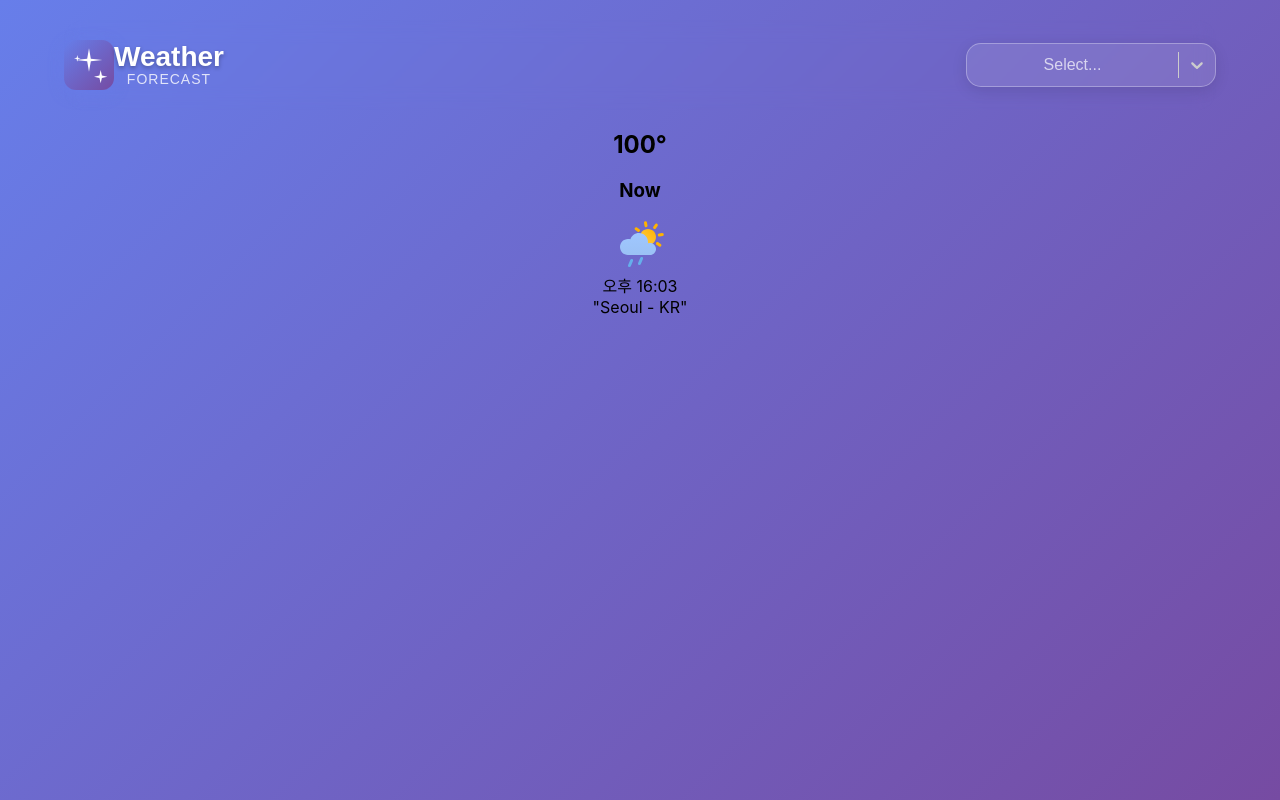
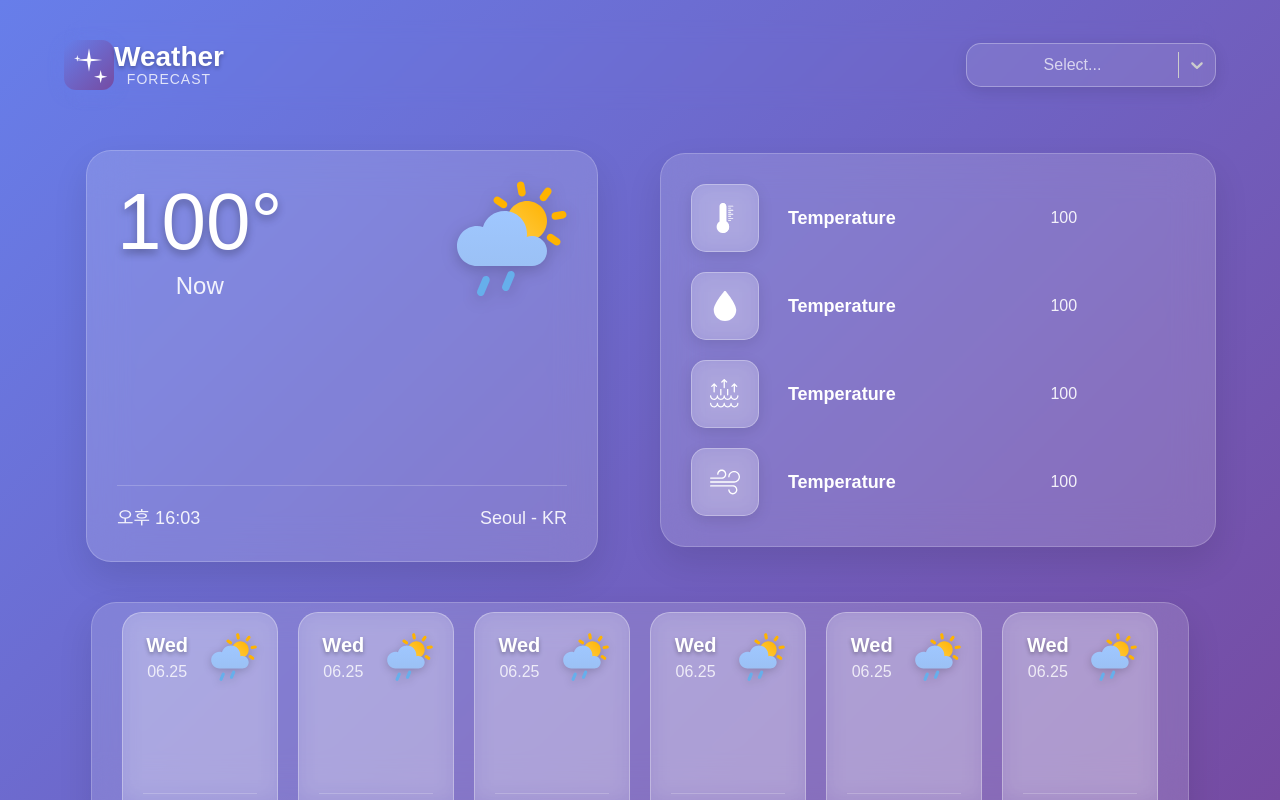
Before and after one commit to tjdux/react-practice, a React (Create React App) app: page / in a window 1280 px wide. Built offline with nearby package versions, Linux system fonts and the light colour scheme.

Commit message:
feat: UI 틀 완성

```diff
--- /dev/null
+++ b/src/components/AllDays/AllDays.jsx
@@ -0,0 +1,17 @@
+import { AllDaysWrapper } from "./styles"
+import Day from './Day'
+
+const AllDays = () => {
+  return (
+    <AllDaysWrapper>
+      <Day/>
+      <Day/>
+      <Day/>
+      <Day/>
+      <Day/>
+      <Day/>
+    </AllDaysWrapper>
+  )
+}
+
+export default AllDays
--- /dev/null
+++ b/src/components/AllDays/Day.jsx
@@ -0,0 +1,21 @@
+import { BottomPart, DayWrapper, TopPart } from "./styles"
+
+function Day() {
+  return (
+    <DayWrapper>
+      <TopPart>
+        <div>
+          <h2>Wed</h2>
+          <h3>06.25</h3>
+        </div>
+        <img src="./images/weatherIcons/rain.svg" alt="" />
+      </TopPart>
+      <BottomPart>
+        <h2>21°</h2>
+        <h3>19°</h3>
+      </BottomPart>
+    </DayWrapper>
+  )
+}
+
+export default Day
--- /dev/null
+++ b/src/components/AllDays/styles.js
@@ -0,0 +1,89 @@
+import styled from "styled-components";
+import { Container } from "../../Container.styles";
+
+export const AllDaysWrapper = styled(Container)`
+  border-radius: 25px;
+  padding: 30px;
+  min-height: 200px;
+  background: rgba(255, 255, 255, 0.15);
+  backdrop-filter: blur(20px);
+  border: 1px solid rgba(255, 255, 255, 0.2);
+  box-shadow: 0 15px 35px rgba(0, 0, 0, 0.1);
+  display: grid;
+  grid-template-columns: repeat(6, 1fr);
+  align-items: center;
+  gap: 20px;
+  transition: transform 0.3s ease, box-shadow 0.3s ease;
+  overflow-x: hidden;
+`
+
+export const DayWrapper = styled.div`
+  background: rgba(255, 255, 255, 0.2);
+  backdrop-filter: blur(10px);
+  border-radius: 20px;
+  height: 100%;
+  border: 1px solid rgba(255, 255, 255, 0.3);
+  display: flex;
+  flex-direction: column;
+  justify-content: space-between;
+  padding: 20px;
+  transition: all 0.3s ease;
+`
+
+export const TopPart = styled.div`
+  display: flex;
+  justify-content: space-between;
+  align-items: center;
+  gap: 15px;
+  > div {
+    display: flex;
+    flex-direction: column;
+    justify-content: space-between;
+    gap: 8px;
+    flex: 1;
+    h2 {
+      font-weight: 600;
+      font-size: 20px;
+      line-height: 1;
+      color: white;
+      margin: 0;
+      text-shadow: 0 2px 4px rgba(0, 0, 0, 0.3);
+    }
+    h3 {
+      font-weight: 400;
+      font-size: 16px;
+      color: rgba(255, 255, 255, 0.8);
+      margin: 0;
+    }
+  }
+  img {
+    width: 50px;
+    height: 50px;
+    filter: drop-shadow(0 2px 4px rgba(0, 0, 0, 0.2));
+    transition: transform 0.3s ease;
+  }
+`
+
+export const BottomPart = styled.div`
+  display: flex;
+  justify-content: space-between;
+  align-items: center;
+  gap: 10px;
+  padding-top: 15px;
+  border-top: 1px solid rgba(255, 255, 255, 0.2);
+  h2 {
+    font-weight: 600;
+    font-size: 24px;
+    line-height: 1;
+    color: white;
+    margin: 0;
+    text-shadow: 0 2px 4px rgba(0, 0, 0, 0.3);
+  }
+  h3 {
+    font-weight: 500;
+    font-size: 20px;
+    line-height: 1;
+    color: rgba(255, 255, 255, 0.7);
+    margin: 0;
+  }
+`;
--- a/src/components/ThisDay/ThisDay.jsx
+++ b/src/components/ThisDay/ThisDay.jsx
@@ -1,18 +1,24 @@
+import { ThisDayWrapper, Top, Bottom } from "./styles"
+
 const ThisDay = () => {
   const imageSrc = './images/weatherIcons/rain.svg'
 
   return(
-    <>
+    <ThisDayWrapper>
+      <Top>
         <div>
           <h2>100°</h2>
           <h3>Now</h3>
         </div>
         <img src={imageSrc} alt=""/>
+      </Top>
+      <Bottom>
         <div>오후 16:03</div>
         <div>
-        "Seoul - KR"
+          Seoul - KR
         </div>
-    </>
+      </Bottom>
+    </ThisDayWrapper>
   )
 }
 
--- /dev/null
+++ b/src/components/ThisDay/styles.js
@@ -0,0 +1,67 @@
+import styled from "styled-components";
+
+export const ThisDayWrapper = styled.div`
+  width: 100%;
+  max-width: 450px;
+  min-height: 350px;
+  padding: 30px;
+  background-color: rgba(255, 255, 255, 0.15);
+  backdrop-filter: blur(20px);
+  border-radius: 25px;
+  border: 1px solid rgba(255, 255, 255, 0.2);
+  box-shadow: 0 15px 35px rgba(0, 0, 0, 0.1);
+  display: flex;
+  flex-direction: column;
+  justify-content: space-between;
+  gap: 30px;
+  transition: transform 0.3s ease, box-shadow 0.3s ease;
+`
+
+export const Top = styled.div`
+  display: flex;
+  justify-content: space-between;
+  align-content: center;
+  gap: 30px;
+  > div {
+    display: flex;
+    flex-direction: column;
+    justify-content: center;
+    gap: 10px;
+    h2 {
+      font-weight: 300;
+      font-size: 80px;
+      line-height: 1;
+      color: white;
+      text-shadow: 0 4px 8px rgba(0, 0, 0, 0.3);
+      margin: 0;
+    }
+    h3 {
+      font-weight: 400;
+      font-size: 24px;
+      color: rgba(255, 255, 255, 0.9);
+      margin: 0;
+    }
+  }
+  img {
+    width: 120px;
+    height: 120px;
+    filter: drop-shadow(0 4px 8px rgba(0, 0, 0, 0.2));
+    transition: transform 0.3s ease;
+    &:hover {
+      transform: scale(1.1);
+    }
+  }
+`
+
+export const Bottom = styled.div`
+  display: flex;
+  justify-content: space-between;
+  align-items: flex-end;
+  gap: 20px;
+  padding-top: 20px;
+  border-top: 1px solid rgba(255, 255, 255, 0.2);
+  font-weight: 400;
+  font-size: 18px;
+  line-height: 1.4;
+  color: rgba(255, 255, 255, 0.9)
+  `
--- /dev/null
+++ b/src/components/ThisDayInfo/ThisDayInfo.jsx
@@ -0,0 +1,38 @@
+import { ThisDayInfoWrapper, ImgWrapper } from "./styles"
+
+const ThisDayInfo = () => {
+  return(
+    <ThisDayInfoWrapper>
+      <div className="info-row">
+        <ImgWrapper>
+          <img src="./images/temperature.svg" alt=""/>
+        </ImgWrapper>
+        <h2>Temperature</h2>
+        <p>100</p>
+      </div>
+      <div className="info-row">
+        <ImgWrapper>
+          <img src="./images/pressure.svg" alt=""/>
+        </ImgWrapper>
+        <h2>Temperature</h2>
+        <p>100</p>
+      </div>
+      <div className="info-row">
+        <ImgWrapper>
+          <img src="./images/humidity.svg" alt=""/>
+        </ImgWrapper>
+        <h2>Temperature</h2>
+        <p>100</p>
+      </div>
+      <div className="info-row">
+        <ImgWrapper>
+          <img src="./images/wind.svg" alt=""/>
+        </ImgWrapper>
+        <h2>Temperature</h2>
+        <p>100</p>
+      </div>
+    </ThisDayInfoWrapper>
+  )
+}
+
+export default ThisDayInfo
--- /dev/null
+++ b/src/components/ThisDayInfo/styles.js
@@ -0,0 +1,52 @@
+import styled from "styled-components";
+
+export const ThisDayInfoWrapper = styled.div`
+  width: 100%;
+  max-width: 500px;
+  background: rgba(255, 255, 255, 0.15);
+  backdrop-filter: blur(20px);
+  border-radius: 25px;
+  border: 1px solid rgba(255, 255, 255, 0.2);
+  box-shadow: 0 15px 35px rgba(0, 0, 0, 0.1);
+  padding: 30px;
+  display: flex;
+  flex-direction: column;
+  gap: 20px;
+  .info-row {
+    display: grid;
+    grid-template-columns: 50px 1fr 1.5fr;
+    align-items: center;
+    gap: 20px;
+    h2 {
+      font-size: 18px;
+      font-weight: 600;
+      color: #fff;
+      margin: 0;
+    }
+    p {
+      font-size: 16px;
+      color: rgba(255, 255, 255, 0.9);
+      margin: 0;
+    }
+  }
+`;
+
+export const ImgWrapper = styled.div`
+  display: flex;
+  justify-content: center;
+  align-items: center;
+  width: 50px;
+  height: 50px;
+  border-radius: 15px;
+  padding: 8px;
+  background: rgba(255, 255, 255, 0.2);
+  backdrop-filter: blur(10px);
+  border: 1px solid rgba(255, 255, 255, 0.3);
+  box-shadow: 0 4px 15px rgba(0, 0, 0, 0.1);
+  transition: transform 0.3s ease;
+  img {
+    width: 30px;
+    height: 30px;
+    filter: brightness(0) invert(1);
+  }
+`
--- a/src/pages/Home.jsx
+++ b/src/pages/Home.jsx
@@ -1,13 +1,25 @@
 import Header from "../components/Header/Header"
-import { HomeWrapper, BackgroundGradient } from "./styles"
+import { HomeWrapper, BackgroundGradient, MainContent, WeatherSection, InfoSection, ForecastSection } from "./styles"
 import ThisDay from "../components/ThisDay/ThisDay"
+import ThisDayInfo from "../components/ThisDayInfo/ThisDayInfo"
+import AllDays from "../components/AllDays/AllDays"
 
 const Home = () => {
   return (
     <HomeWrapper>
       <BackgroundGradient>
         <Header/>
-        <ThisDay/>
+        <MainContent>
+          <WeatherSection>
+            <ThisDay/>
+          </WeatherSection>
+          <InfoSection>
+            <ThisDayInfo/>
+          </InfoSection>
+        </MainContent>
+        <ForecastSection>
+          <AllDays/>
+        </ForecastSection>
       </BackgroundGradient>
     </HomeWrapper>
   )
--- a/src/pages/styles.js
+++ b/src/pages/styles.js
@@ -1,4 +1,5 @@
 import styled from "styled-components";
+import { Container } from "../Container.styles";
 
 export const HomeWrapper = styled.div`
   min-height: 100vh;
@@ -17,3 +18,33 @@ export const BackgroundGradient = styled.div`
   background: linear-gradient(135deg, #677eea -0%, #764ba2 100%);
   z-index: -1;
 `
+
+export const MainContent = styled(Container)`
+  display: grid;
+  grid-template-columns: 1fr 1fr;
+  gap: 40px;
+  margin-top: 40px;
+  margin-bottom: 40px;
+  align-items: start;
+`
+
+// 메인 왼쪽 카드
+export const WeatherSection = styled.div`
+  display: flex;
+  justify-content: center;
+  align-items: center;
+  min-height: 400px;
+`
+
+// 메인 오른쪽 카드
+export const InfoSection = styled.div`
+  display: flex;
+  justify-content: center;
+  align-items: center;
+  min-height: 400px;
+`
+
+// 아래 부분
+export const ForecastSection = styled(Container)`
+  margin-bottom: 40px;
+`
```
Also changed, not shown: public/logo192.png (deleted), public/manifest.json (deleted). Lines whose indentation alone changed are shown as unchanged.
